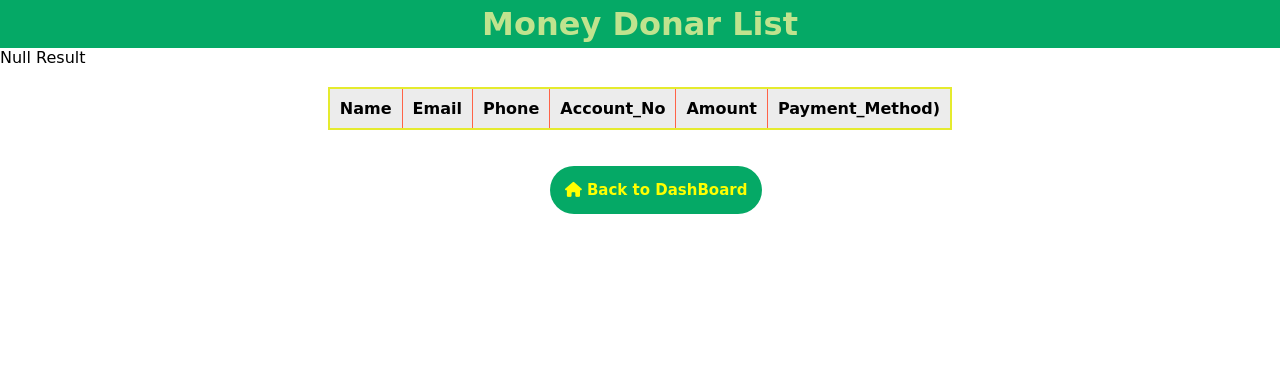
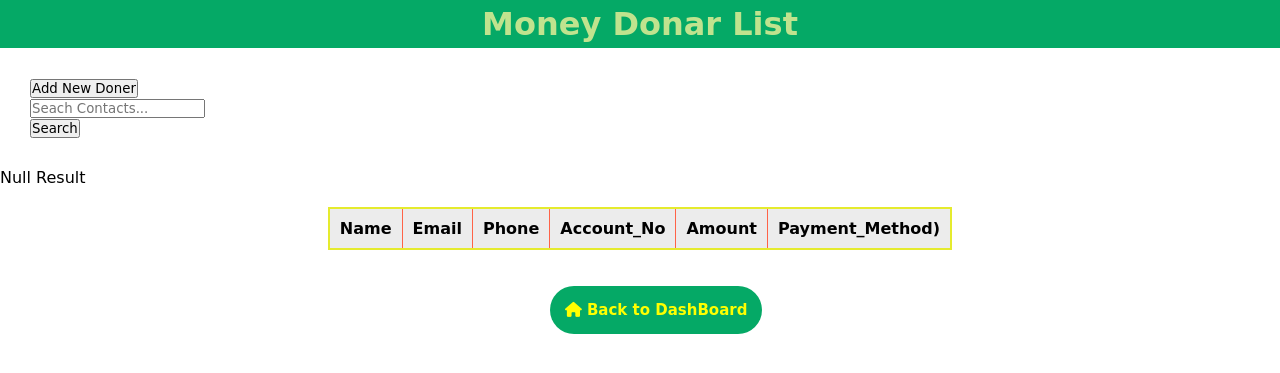
Before and after one commit to saifulislam181/24Support-A-smart-Hospital-managment-System.github.io, a PHP site: page /24support/moneydonarlist.php in a window 1280 px wide. Shown: the top 373 px of the page. Run offline with PHP 8.4, Linux system fonts and the light colour scheme; data that the repository does not hold is empty; some libraries are stand-ins or nearby versions.

Commit message:
moneydonationlist search button added

```diff
--- a/moneydonarlist.php
+++ b/moneydonarlist.php
@@ -66,6 +66,17 @@
 	<div class="section1">
 		<h1>Money Donar List</h1>
 	</div>
+	<div style="padding: 30px;">
+					<a href="moneydonation.php"><button class="ui fluid button">Add New Doner</button></a>
+					<br>
+					<form class="ui form" method="post" action="searchresult.php">
+				      <div class="field">
+				        <!-- <label>Name</label> -->
+				        <input type="text" name="search_query" placeholder="Seach Contacts...">
+				      </div>
+				      <button class="ui right floated button" type="submit">Search</button>
+				    </form>
+				</div>
 
 	<table class="table1">
 		<tr>
```
